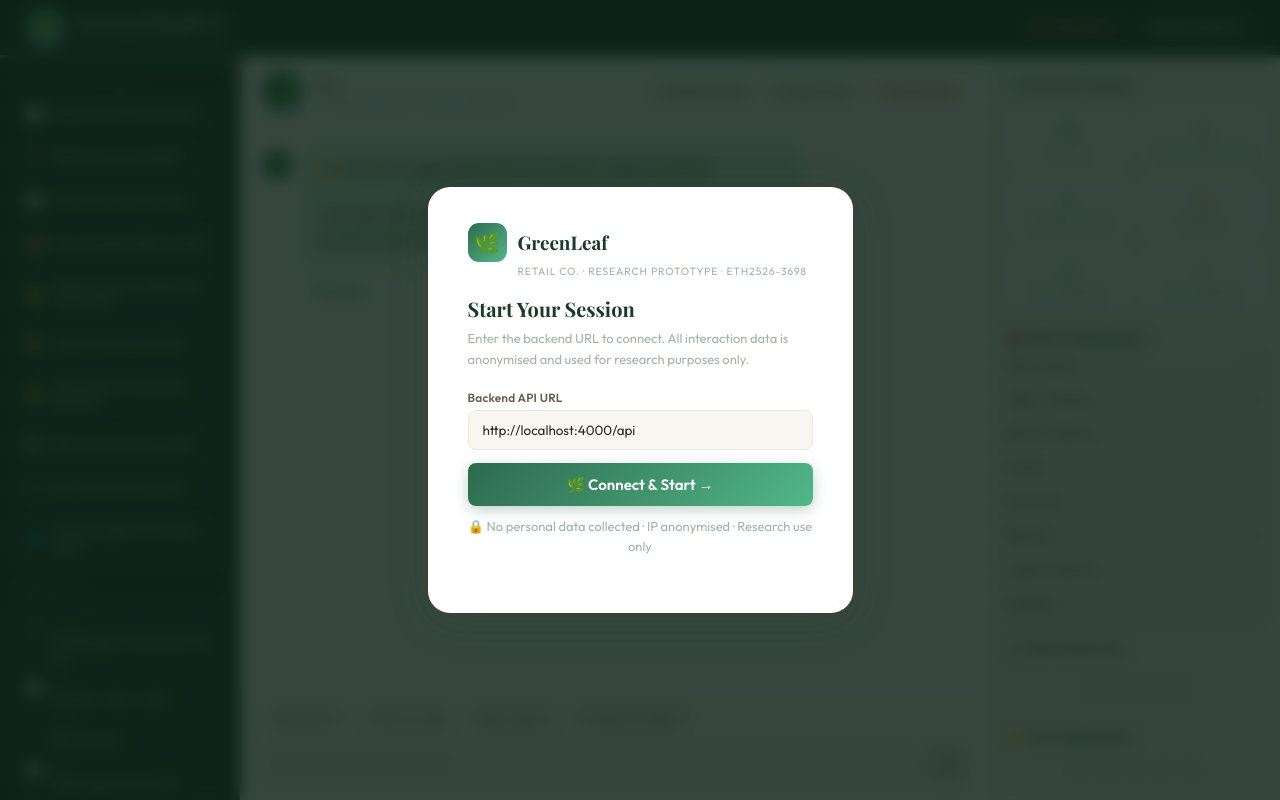
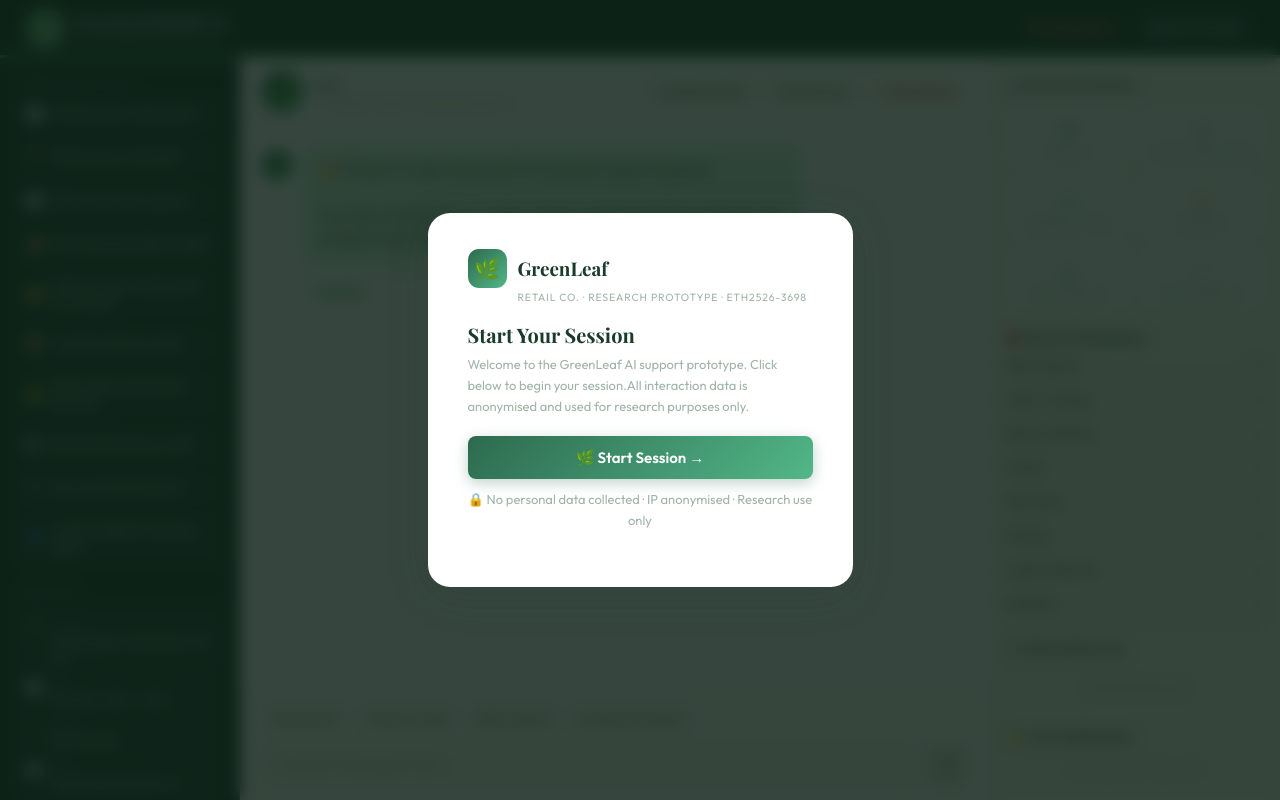
Before and after one commit to Ashleycodinggeek/greenleaf-chatbot, a plain HTML site: page frontend/index.html in a window 1280 px wide. Drawn offline with nearby package versions, Linux system fonts and the light colour scheme.

```diff
--- a/frontend/index.html
+++ b/frontend/index.html
@@ -273,13 +273,10 @@
     </div>
     <div class="msub">Retail Co. · Research Prototype · ETH2526-3698</div>
     <h2>Start Your Session</h2>
-    <p>Enter the backend URL to connect. All interaction data is anonymised and used for research purposes only.</p>
+    <p>Welcome to the GreenLeaf AI support prototype. Click below to begin your session.All interaction data is anonymised and used for research purposes only.</p>
     <div class="merr" id="merr"></div>
-    <div class="mfield">
-      <label>Backend API URL</label>
-      <input type="text" id="apiUrl" value="http://localhost:4000/api" />
-    </div>
-    <button class="mbtn" onclick="startSession()">🌿 Connect &amp; Start →</button>
+    <input type="hidden" id="apiUrl" value="" />
+    <button class="mbtn" onclick="startSession()">🌿 Start Session →</button>
     <p class="mnote">🔒 No personal data collected · IP anonymised · Research use only</p>
   </div>
 </div>
@@ -298,7 +295,7 @@
       <div class="cdot" id="cdot"></div>
       <span id="clbl">Connecting…</span>
     </div>
-    <div class="pill pill-model">claude-sonnet-4</div>
+    <div class="pill pill-model">gemini-2.5-flash</div>
   </div>
 </header>
 
@@ -474,9 +471,14 @@
 
 // ── Session ────────────────────────────────────────────────────────────────
 async function startSession() {
-  const url = document.getElementById('apiUrl').value.trim().replace(/\/$/,'');
-  if (!url) return showErr('Please enter the backend URL.');
-  API = url;
+  // Auto-detect environment — use localhost when developing, Render when live
+  const isLocal = window.location.hostname === 'localhost' ||
+                  window.location.hostname === '127.0.0.1';
+
+  API = isLocal
+    ? 'http://localhost:4000/api'
+    : 'https://greenleaf-chatbot-backend.onrender.com/api';
+
   try {
     await api('/health');
     setConn(true);
@@ -486,7 +488,9 @@
     document.getElementById('sbtn').disabled = false;
     document.getElementById('sId').textContent   = SID.slice(0,8)+'…';
     document.getElementById('sTime').textContent = new Date().toLocaleTimeString([],{hour:'2-digit',minute:'2-digit'});
-  } catch(e) { showErr('Cannot connect: '+e.message+'. Is the backend running?'); }
+  } catch(e) {
+    showErr('Cannot connect: '+e.message+'. Is the backend running?');
+  }
 }
 
 function showErr(m) {
```
Also changed, not shown: 3 other files.
